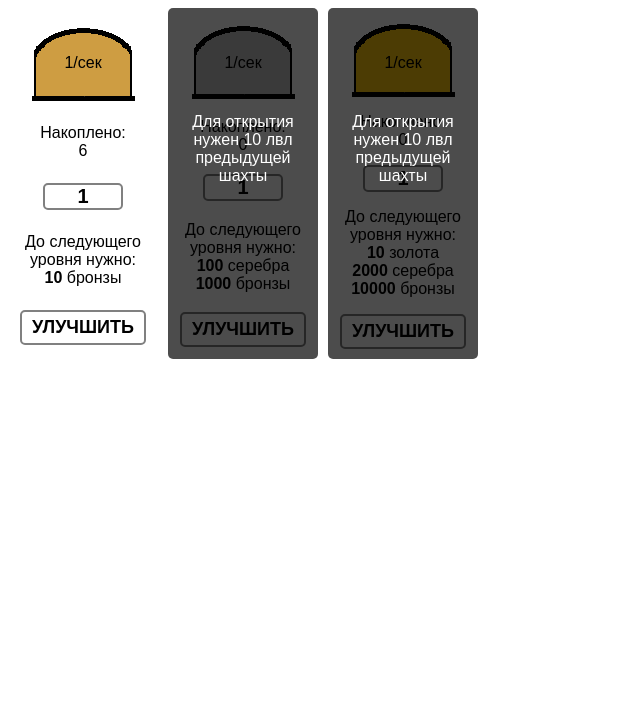
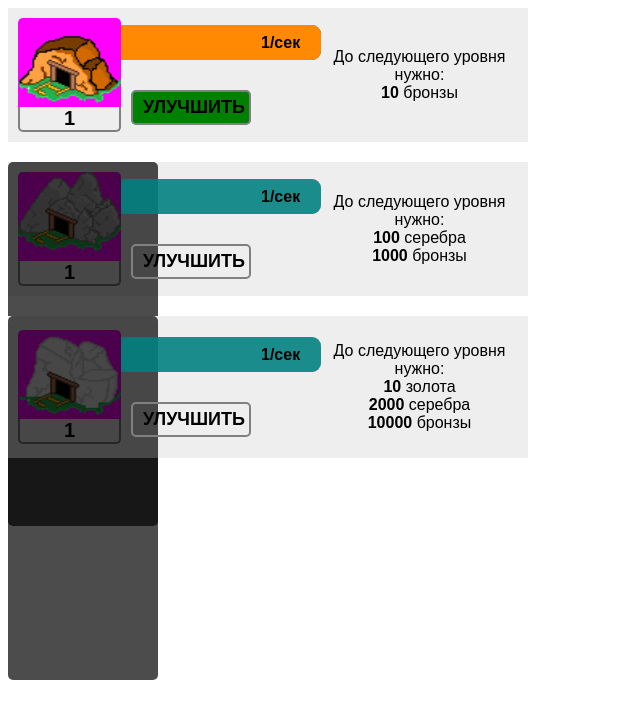
Before and after one commit to crazymaza/JavaScript, a PHP site: page / in a window 1280 px wide. Shown: the top 718 px of the page, without its empty margins (0-640 px from the left). Run offline with PHP 8.4, Linux system fonts and the light colour scheme.

Commit message:
edit: created new branch

```diff
--- a/IDLEGame/index.html
+++ b/IDLEGame/index.html
@@ -1,38 +1,53 @@
 <!DOCTYPE html>
 <html lang="ru">
+
 <head>
     <meta charset="UTF-8">
     <title>IDLE Game</title>
     <link rel="stylesheet" href="style.css">
 </head>
+
 <body>
     <section>
         <article class="mineP">
-        <img src="img/copperMine.png" alt="Медная шахта" width="103" height="89">
-        <p>Накоплено:<br> <span class="money">0</span></p>
+            <div class="imgLvl">
+                <div class="imgLvl"></div>
+                <img src="img/Copper Mine.png" alt="Медная шахта" width="103" height="89">
                 <span class="allMine" aria-label="Уровень медной шахты">1</span>
-        <p>До следующего уровня нужно:<br> <b class="copperLvlNeed">10</b> бронзы</p>
+            </div>
+            <div class="progressButton">
+                <progress value="0" max="10"></progress>
                 <button class="levelUp">Улучшить</button>
                 <p class="speedPerSecond"><span>1</span>/сек</p>
+            </div>
+            <p>До следующего уровня нужно:<br> <b class="copperLvlNeed">10</b> бронзы</p>
         </article>
         <article class="mineP disabled">
-        <img src="img/silverMine.png" alt="Серебрянная шахта" width="103" height="89">
-        <p>Накоплено:<br> <span class="money">0</span></p>
-        <span class="allMine" aria-label="Уровень медной шахты">1</span>
+            <div class="imgLvl">
+                <img src="img/Stone mine.png" alt="Серебрянная шахта" width="103" height="89">
+                <span class="allMine" aria-label="Уровень серебрянной шахты">1</span>
+            </div>
+            <div class="progressButton">
+                <progress class="silverProgress" value="0" max="10"></progress>
+                <button class="levelUp" tabinclass="silverProgress"dex="-1">Улучшить</button>
+                <p class="speedPerSecond"><span>1</span>/сек</p>
+            </div>
             <p>До следующего уровня нужно:<br> <b class="copperLvlNeed">100</b> серебра<br>
                 <b class="copperLvlNeed">1000</b> бронзы</p>
+        </article>
+        <article class="mineP disabled">
+            <div class="imgLvl">
+                <img src="img/Marble Mine.png" alt="Золотая шахта" width="103" height="89">
+                <span class="allMine" aria-label="Уровень золотой шахты">1</span>
+            </div>
+            <div class="progressButton">
+                <progress class="goldProgress" value="0" max="10"></progress>
                 <button class="levelUp" tabindex="-1">Улучшить</button>
                 <p class="speedPerSecond"><span>1</span>/сек</p>
-    </article>
-    <article class="mineP disabled">
-        <img src="img/goldMine.png" alt="Золотая шахта" width="103" height="89">
-        <p>Накоплено:<br> <span class="money">0</span></p>
-        <span class="allMine" aria-label="Уровень медной шахты">1</span>
+            </div>
             <p>До следующего уровня нужно:<br> <b class="copperLvlNeed">10</b> золота<br>
                 <b class="copperLvlNeed">2000</b> серебра<br>
                 <b class="copperLvlNeed">10000</b> бронзы</p>
-        <button class="levelUp" tabindex="-1">Улучшить</button>
-        <p class="speedPerSecond"><span>1</span>/сек</p>
         </article>
     </section>
 
@@ -41,4 +56,5 @@
 
     <script src="script.js"></script>
 </body>
+
 </html>
--- a/IDLEGame/script.js
+++ b/IDLEGame/script.js
@@ -6,6 +6,7 @@
     let lvlBtnArray = document.querySelectorAll('.levelUp');
     let minePArray = document.querySelectorAll('.mineP');
     let moneyArray = document.querySelectorAll('.money');
+    let progressBarArray = document.querySelectorAll('progress');
 
     //Необходимые значения для "развития".
     let variables = {
@@ -19,20 +20,26 @@
     };
 
     //Делаем интервал изменения значений.
-    setInterval(addMoney, 1000); //1000
+    setInterval(addMoney, 10); //1000
 
     //Функция в которой делаем увеличение денег на странице.
     function addMoney() {
         variables.money += variables.plusCount;
-        moneyArray[0].textContent = variables.money;
+        progressBarArray[0].setAttribute('value', variables.money);
+        progressBarArray[0].setAttribute('max', needForLvlArray[0].textContent);
         if (!(minePArray[1].classList.contains('disabled'))) {
             variables.silverMoney += variables.silverPlusCount;
             moneyArray[1].textContent = variables.silverMoney;
+            progressBarArray[1].setAttribute('value', moneyArray[1].textContent);
+            progressBarArray[1].setAttribute('max', needForLvlArray[1].textContent);
         }
         if (!(minePArray[2].classList.contains('disabled'))) {
             variables.goldMoney += variables.goldPlusCount;
             moneyArray[2].textContent = variables.goldMoney;
+            progressBarArray[2].setAttribute('value', moneyArray[2].textContent);
+            progressBarArray[2].setAttribute('max', needForLvlArray[0].textContent);
         }
+        buttonActivated();
     }
 
     /*  Добавляем обработчик на первую кнопку.
@@ -44,11 +51,11 @@
     */
     lvlBtnArray[0].addEventListener('click', function () {
         let lvl = +mineLvlArray[0].textContent;
-        if (+moneyArray[0].textContent >= +needForLvlArray[0].textContent) {
+        if (+progressBarArray[0].getAttribute('value') >= +needForLvlArray[0].textContent) {
             mineLvlArray[0].textContent = ++lvl;
             variables.money -= +needForLvlArray[0].textContent;
             variables.plusCount += +mineLvlArray[0].textContent;
-            needForLvlArray[0].textContent *= lvl; //lvl
+            needForLvlArray[0].textContent *= 3; //lvl
         }
         speedPerSecondArray[0].textContent = variables.plusCount;
         openSilverMine();
@@ -113,4 +120,19 @@
         }
         speedPerSecondArray[2].textContent = variables.goldPlusCount;
     });
+
+    //Функция активации кнопки.
+    function buttonActivated() {
+        if (lvlBtnArray[0].hasAttribute('disabled') &&
+            +progressBarArray[0].getAttribute('value') >=
+            +needForLvlArray[0].textContent) {
+            lvlBtnArray[0].removeAttribute('disabled');
+            lvlBtnArray[0].style.backgroundColor = 'green';
+        } else if (!(lvlBtnArray[0].hasAttribute('disabled')) &&
+            +progressBarArray[0].getAttribute('value') <
+            +needForLvlArray[0].textContent) {
+            lvlBtnArray[0].setAttribute('disabled', true);
+            lvlBtnArray[0].style.backgroundColor = 'transparent';
+        }
+    }
 });
--- a/IDLEGame/style.css
+++ b/IDLEGame/style.css
@@ -4,20 +4,24 @@
 
 section {
     display: flex;
+    flex-direction: column;
 }
 
 .mineP {
     display: flex;
-    justify-content: space-around;
     position: relative;
-    width: 150px;
+    width: 500px;
     display: flex;
-    flex-direction: column;
     align-items: center;
     margin-right: 10px;
+    margin-bottom: 20px;
+    background-color: #eeeeee;
+    padding: 10px;
 }
 
-.levelUp {
+.progressButton .levelUp {
+    display: block;
+    width: 120px;
     font-size: 18px;
     font-weight: 700;
     text-transform: uppercase;
@@ -27,15 +31,17 @@
     border-radius: 5px;
     padding: 5px 10px;
     outline: none;
+
+    margin-left: 10px;
 }
 
-.levelUp:hover,
-.levelUp:focus {
+.progressButton .levelUp:hover,
+.progressButton .levelUp:focus {
     background-color: #a29f9f;
-    color: whitesmoke;
+    color: rgb(69, 218, 64);
 }
 
-.levelUp:active {
+.progressButton .levelUp:active {
     background-color: #211b1b;
 }
 
@@ -43,16 +49,27 @@
     text-align: center;
 }
 
+.mineP img {
+    max-width: 103px;
+    max-height: 89px;
+    border-top-left-radius: 5px;
+    border-top-right-radius: 5px;
+}
+
 .allMine {
     font-size: 20px;
     font-weight: 700;
     text-align: center;
 
-    width: 80px;
+    width: 103px;
     border: 2px solid gray;
-    border-radius: 5px;
+    border-top: 0;
+    border-bottom-right-radius: 5px;
+    border-bottom-left-radius: 5px;
+
     box-sizing: border-box;
     padding: 0 5px;
+
 }
 
 .disabled::before {
@@ -73,7 +90,48 @@
 
 }
 
+.progressButton {
+    position: relative;
+}
+
+progress {
+    background-color:  rgba(0, 128, 128, 0.664);
+    border: 0;
+    width: 200px;
+    height: 35px;
+    border-radius: 9px;
+}
+
+progress::-webkit-progress-bar {
+    background-color: rgba(0, 128, 128, 0.664);
+    border: 0;
+    width: 200px;
+    height: 35px;
+
+    border-top-right-radius: 9px;
+    border-bottom-right-radius: 9px;
+}
+progress::-webkit-progress-value {
+    border-top-right-radius: 9px;
+    border-bottom-right-radius: 9px;
+    background-color:rgb(255, 137, 2);
+}
+
+.imgLvl {
+    display: flex;
+    flex-direction: column;
+}
+
+.progressButton {
+    height: 100px;
+    display: flex;
+    flex-direction: column;
+    justify-content: space-between;
+}
+
 .speedPerSecond {
     position: absolute;
-    top: 30px;
+    top: -7px;
+    left: 140px;
+    font-weight: 700;
 }
```
Also changed, not shown: IDLEGame/img/Copper Mine.png (added), IDLEGame/img/Marble Mine.png (added), IDLEGame/img/Stone mine.png (added). Lines whose indentation alone changed are shown as unchanged.
